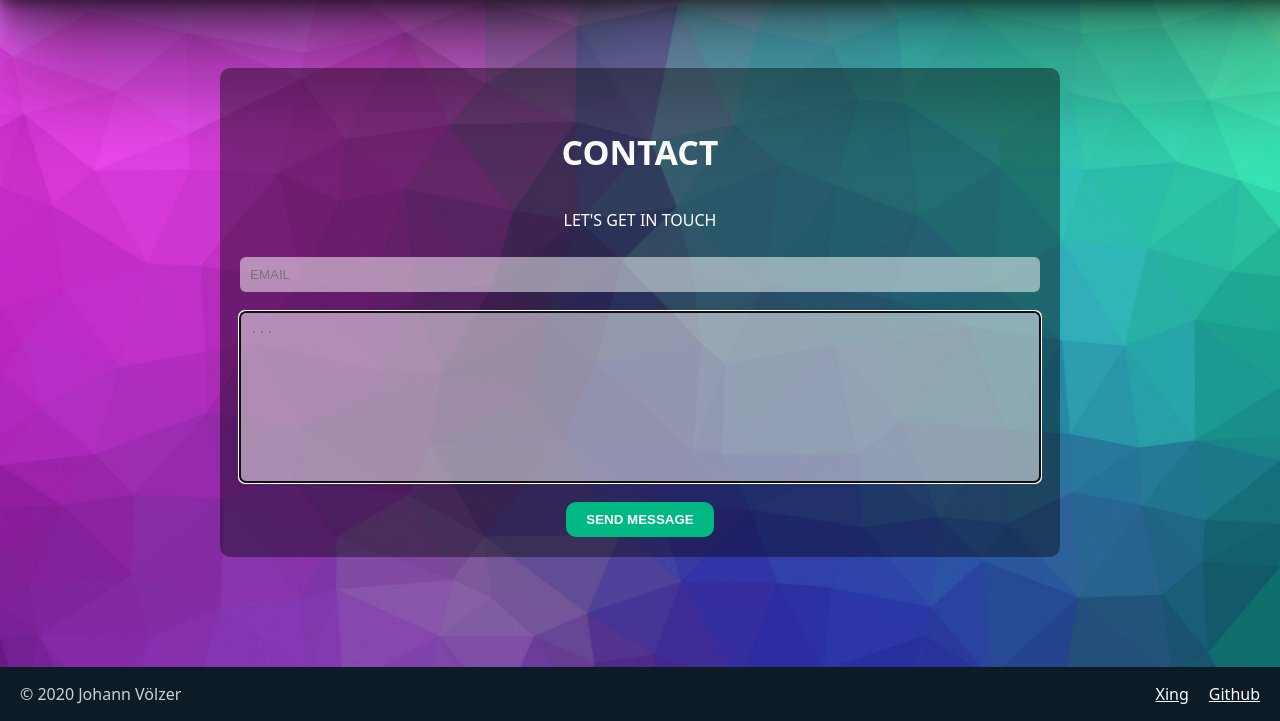
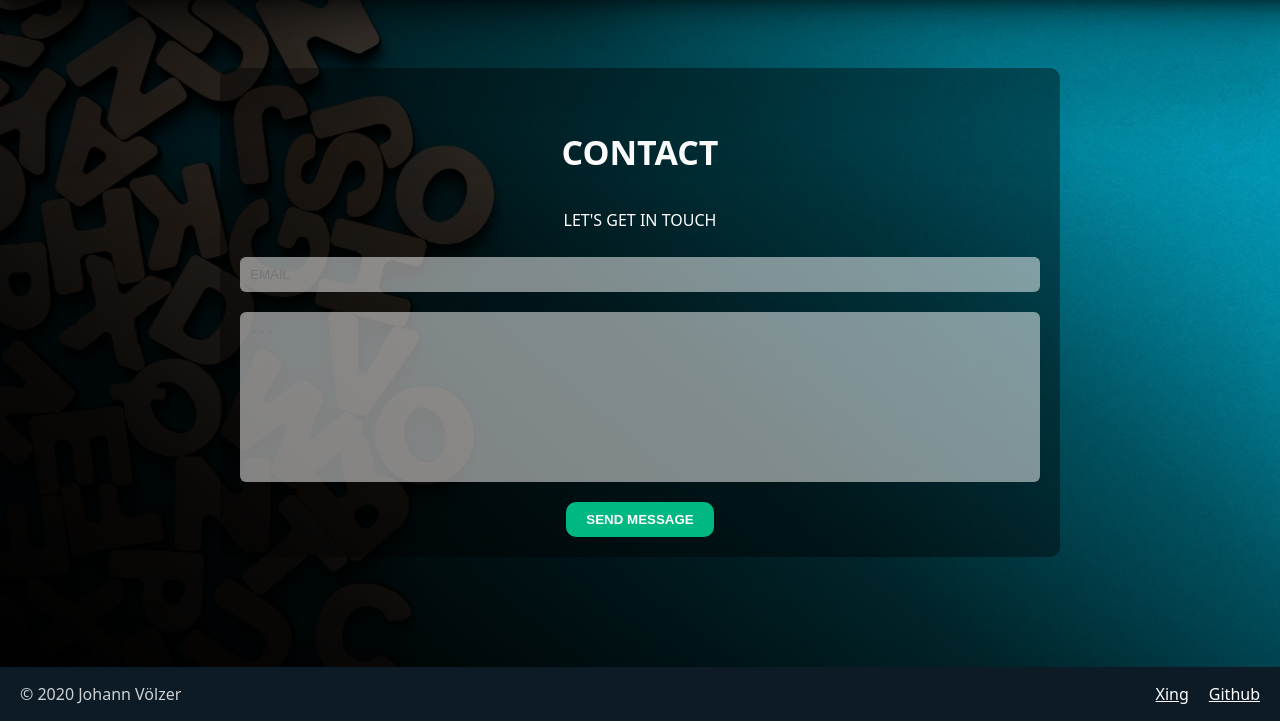
Before and after one commit to johannvoelzer/personal-website, a website: page public/index.html in a window 1280 px wide. Both pictures are taken after a click on the element "SEND MESSAGE". Shown: the part 3480-4201 px from the top of the page. Drawn offline with Linux system fonts and the light colour scheme; some packages are replaced by stand-ins of ours.

Commit message:
changed background

```diff
--- a/public/css/components/contact.css
+++ b/public/css/components/contact.css
@@ -1,7 +1,23 @@
 #contact {
   margin: 0;
   text-align: center;
-    background-image: url(../../images/colored-background.jpg);
+  background-image: linear-gradient(
+      40deg,
+      rgba(0, 0, 0, 1) 0,
+      rgba(0, 0, 0, 0.96) 19%,
+      rgba(0, 0, 0, 0.88) 34%,
+      rgba(0, 0, 0, 0.78) 47%,
+      rgba(0, 0, 0, 0.64) 56%,
+      rgba(0, 0, 0, 0.5) 65%,
+      rgba(0, 0, 0, 0.32) 73%,
+      rgba(0, 0, 0, 0.16) 80%,
+      rgba(0, 0, 0, 0.08) 86%,
+      rgba(0, 0, 0, 0.04) 91%,
+      rgba(0, 0, 0, 0.02) 95%,
+      rgba(0, 0, 0, 0.01) 98%,
+      transparent
+    ),
+    url(../../images/contact-background.jpg);
   background-size: cover;
   background-position: center;
   width: 100%;
--- a/public/css/components/global.css
+++ b/public/css/components/global.css
@@ -6,6 +6,13 @@ body {
     font-family: "sans", sans-serif;
     margin: 0;
     background: rgb(13, 27, 39);
+}
+
+input:focus,
+select:focus,
+textarea:focus,
+button:focus {
+    outline: none;
 }
 
 h2 {
```
Also changed, not shown: images/contact-background.jpg (added), public/images/contact-background.jpg (added), 3 other files. Lines whose indentation alone changed are shown as unchanged.
